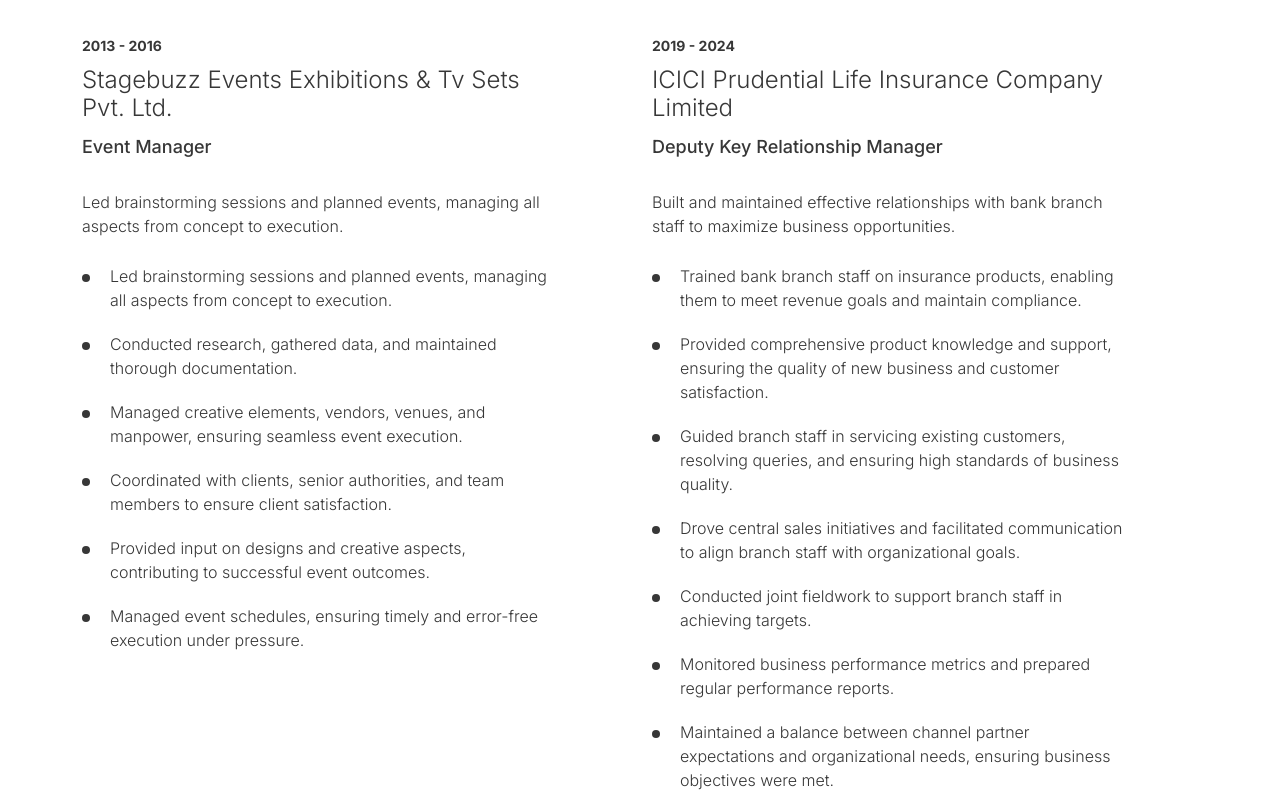
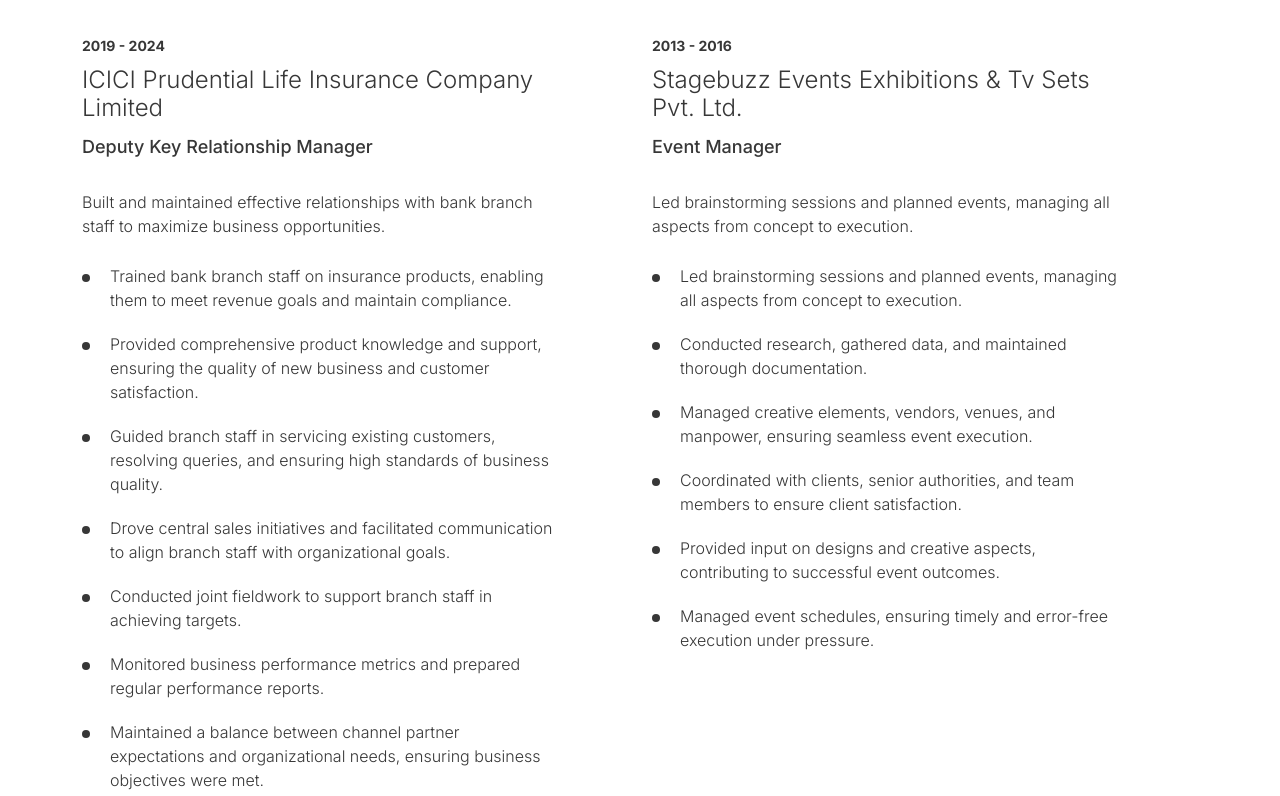
Before and after one commit to harshita-kore/harshita-kore, a plain HTML site: page index.html in a window 1280 px wide. Shown: the part 1685-2481 px from the top of the page. Drawn offline with nearby package versions, Linux system fonts and the light colour scheme.

Commit message:
feat: resume updated

```diff
--- a/index.html
+++ b/index.html
@@ -91,7 +91,7 @@
             services and event management, where I’ve honed my ability to deliver success through strategic planning, effective
             communication, and a commitment to excellence.</p>
             <div class="ds-button-sec text-center">
-                <a href="#" class="ds-button">Download Resume</a>
+                <a href="./assets/Harshita-Kore.pdf" class="ds-button">Download Resume</a>
             </div>
         </section>
       </div>
@@ -137,6 +137,28 @@
       <div class="row ds-experience-list">
           <div class="col-12 col-sm-12 col-md-6 col-lg-6 col-xl-6 col-xxl-6">
             <section>
+              <span class="ds-year">2019 - 2024</span>
+              <h3 class="ds-officename">ICICI Prudential Life Insurance Company Limited</h3>
+              <span class="ds-department">Deputy Key Relationship Manager</span>
+              <p>Built and maintained effective relationships with bank branch staff to maximize business opportunities.</p>
+              <ul>
+                <li>Trained bank branch staff on insurance products, enabling them to meet revenue goals and maintain compliance.
+                </li>
+                <li>Provided comprehensive product knowledge and support, ensuring the quality of new business and customer
+                  satisfaction.</li>
+                <li>Guided branch staff in servicing existing customers, resolving queries, and ensuring high standards of
+                  business quality.</li>
+                <li>Drove central sales initiatives and facilitated communication to align branch staff with organizational goals.
+                </li>
+                <li>Conducted joint fieldwork to support branch staff in achieving targets.</li>
+                <li>Monitored business performance metrics and prepared regular performance reports.</li>
+                <li>Maintained a balance between channel partner expectations and organizational needs, ensuring business
+                  objectives were met.</li>
+              </ul>
+            </section>
+          </div>
+          <div class="col-12 col-sm-12 col-md-6 col-lg-6 col-xl-6 col-xxl-6">
+            <section>
               <span class="ds-year">2013 - 2016</span>
               <h3 class="ds-officename">Stagebuzz Events Exhibitions & Tv Sets Pvt. Ltd.</h3>
               <span class="ds-department">Event Manager</span>
@@ -151,27 +173,10 @@
               </ul>
             </section>
           </div>
-          <div class="col-12 col-sm-12 col-md-6 col-lg-6 col-xl-6 col-xxl-6">
-            <section>
-              <span class="ds-year">2019 - 2024</span>
-              <h3 class="ds-officename">ICICI Prudential Life Insurance Company Limited</h3>
-              <span class="ds-department">Deputy Key Relationship Manager</span>
-              <p>Built and maintained effective relationships with bank branch staff to maximize business opportunities.</p>
-              <ul>
-                <li>Trained bank branch staff on insurance products, enabling them to meet revenue goals and maintain compliance.</li>
-                <li>Provided comprehensive product knowledge and support, ensuring the quality of new business and customer satisfaction.</li>
-                <li>Guided branch staff in servicing existing customers, resolving queries, and ensuring high standards of business quality.</li>
-                <li>Drove central sales initiatives and facilitated communication to align branch staff with organizational goals.</li>
-                <li>Conducted joint fieldwork to support branch staff in achieving targets.</li>
-                <li>Monitored business performance metrics and prepared regular performance reports.</li>
-                <li>Maintained a balance between channel partner expectations and organizational needs, ensuring business objectives were met.</li>
-              </ul>
-            </section>
-          </div>
       </div>
     </div>
   </div>
-    <!-- Experience -->
+  <!-- Experience -->
 
   <!--  Work -->
   <!-- <div class="ds-work-section">
@@ -232,12 +237,11 @@
           <span>Stay in touch</span>
           <h4>Ready to talk?</h4>
           <p>Feel free to contact us</p>
-          <a href="mailto:test@test.com" class="ds-button">Lets Talk</a>
+          <a href="mailto:kore.harshita19@gmail.com" class="ds-button">Lets Talk</a>
         </section>
         <span class="ds-copyright">© 2022 All rights reserved. Free minimal bootstrap template by <a href="https://designstub.com/" target="_blank">Designstub</a>.</span>
     </div>
   </footer>
-
 
     <script src="https://ajax.googleapis.com/ajax/libs/jquery/3.5.1/jquery.min.js"></script>
     <!-- Option 1: Bootstrap Bundle with Popper -->
```
Also changed, not shown: 1 other file.
